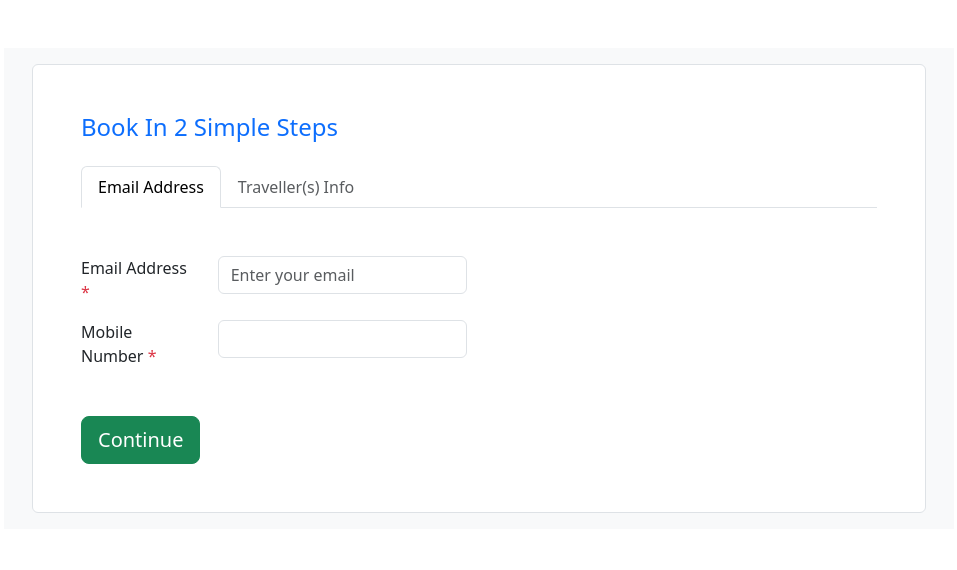
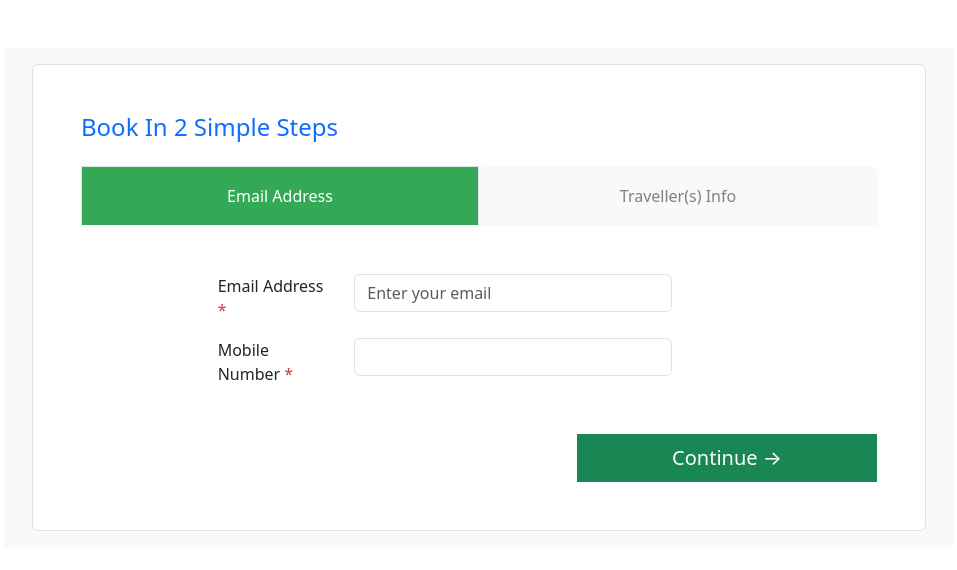
Before and after one commit to AnuragTiwari1/bootstrap-forms, a React (Vite) app: page / in a window 1280 px wide. Shown: the top 570 px of the page, without its empty margins (161-1118 px from the left). Built offline with nearby package versions, Linux system fonts and the light colour scheme.

Commit message:
added ui fixes

```diff
--- a/src/App.tsx
+++ b/src/App.tsx
@@ -71,19 +71,21 @@ const App: React.FC = () => {
   }, []);
 
   return (
-    <div className="container mt-5 ">
-      <div className="row ">
+    <div className="container mt-5">
+      <div className="row">
         <div className="col-md-10 bg-light offset-md-1">
-          <div className=" card border m-3  p-5">
+          <div className="card border m-3 p-5">
             <h4 className="text-primary mb-4">Book In 2 Simple Steps</h4>
-            <ul className="nav nav-tabs mb-5" id="myTab" role="tablist">
-              <li
-                className={`nav-item ${
-                  activeTab === "traveler" ? "active" : ""
-                }`}
-              >
+            <ul
+              className="nav nav-tabs mb-5 nav-justified"
+              id="myTab"
+              role="tablist"
+            >
+              <li className="nav-item">
                 <button
-                  className="nav-link active"
+                  className={`nav-link ${
+                    activeTab === "email" ? "active" : ""
+                  } ${isEmailFormSubmitted ? "completed" : ""}`}
                   role="tab"
                   aria-controls="email-tab"
                   aria-selected={activeTab === "email"}
--- a/src/components/email-form.tsx
+++ b/src/components/email-form.tsx
@@ -51,12 +51,12 @@ export const EmailForm: React.FC<EmailFormProps> = (props) => {
             onSubmit={handleSubmit}
           >
             <div className="form-group row">
-              <div className="col-md-2">
+              <div className="col-md-2 offset-md-2">
                 <label htmlFor="email">
                   Email Address<span className="text-danger"> * </span>
                 </label>
               </div>
-              <div className="col-md-4">
+              <div className="col-md-5 ">
                 <input
                   type="email"
                   id="email"
@@ -82,12 +82,12 @@ export const EmailForm: React.FC<EmailFormProps> = (props) => {
             </div>
             <div className="form-group mt-3">
               <div className="row">
-                <div className="col-md-2">
+                <div className="col-md-2 offset-md-2">
                   <label htmlFor="mobile">
                     Mobile Number<span className="text-danger"> * </span>
                   </label>
                 </div>
-                <div className="col-md-4">
+                <div className="col-md-5">
                   <input
                     type="text"
                     className={`form-control ${
@@ -111,12 +111,14 @@ export const EmailForm: React.FC<EmailFormProps> = (props) => {
               <div className="invalid-feedback">{errors.mobile}</div>
             </div>
 
-            <button
-              type="submit"
-              className="btn btn-success mt-5 btn-lg float-right"
-            >
-              Continue
-            </button>
+            <div className="d-flex justify-content-end ">
+              <button
+                type="submit"
+                className="btn btn-success mt-5 btn-lg float-right continuebtn"
+              >
+                Continue →
+              </button>
+            </div>
           </form>
         )}
       </Formik>
--- a/src/components/traveller-form.tsx
+++ b/src/components/traveller-form.tsx
@@ -47,9 +47,14 @@ export const TravelerForm: React.FC<FormProps<TravelerFormData>> = (props) => {
             >
               <FieldArray name="room">{() => <Rooms />}</FieldArray>
 
-              <button type="submit" className="btn btn-success">
-                Submit
-              </button>
+              <div className="d-flex justify-content-end ">
+                <button
+                  type="submit"
+                  className="btn btn-success mt-5 btn-lg float-right continuebtn"
+                >
+                  Submit
+                </button>
+              </div>
             </form>
           )}
         </Formik>
@@ -63,10 +68,11 @@ const Rooms = () => {
     useFormikContext<TravelerFormData>();
 
   return values.room.map((e, i) => (
-    <div className="room" key={`room${i + 1}`}>
-      <h5>Room {i + 1}</h5>
+    <div className="room " key={`room${i + 1}`}>
+      <h5 className="text-primary">Room {i + 1}</h5>
+      <div className="border-dotted mb-4"></div>
       <div className="row">
-        <span className="col-md-2">Pax Details</span>
+        <span className="col-md-2 fw-bold">Pax Details</span>
         <span className="col"></span>
         <span className="col-md-2">Select Lead Guest</span>
       </div>
--- a/src/scss/styles.scss
+++ b/src/scss/styles.scss
@@ -1 +1,32 @@
 @import "bootstrap/scss/bootstrap";
+
+.continuebtn {
+  border-radius: 0px;
+  width: 300px;
+}
+
+.border-dotted {
+  border-bottom-style: dotted;
+  color: rgb(180, 180, 180);
+}
+
+.nav-tabs .nav-item .nav-link.active {
+  color: white;
+  background-color: #33a955;
+  border-radius: 0px;
+}
+
+.nav-tabs .nav-item .nav-link.completed {
+  color: #33a955;
+  background-color: #f8f9fb; /* Different shade for completed but not active */
+  border-radius: 0px;
+}
+
+.nav-tabs .nav-item .nav-link {
+  background-color: #f8f9fb;
+  color: grey;
+}
+
+.nav-link {
+  height: 60px;
+}
```
